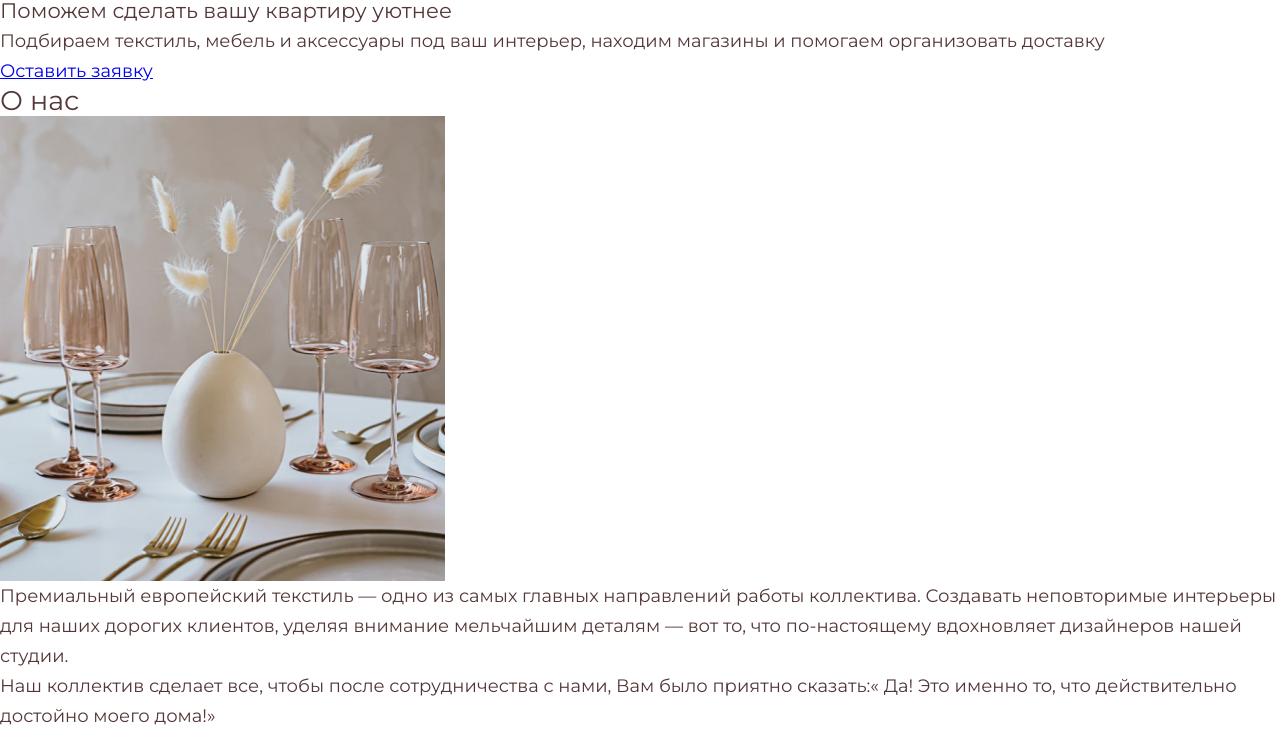
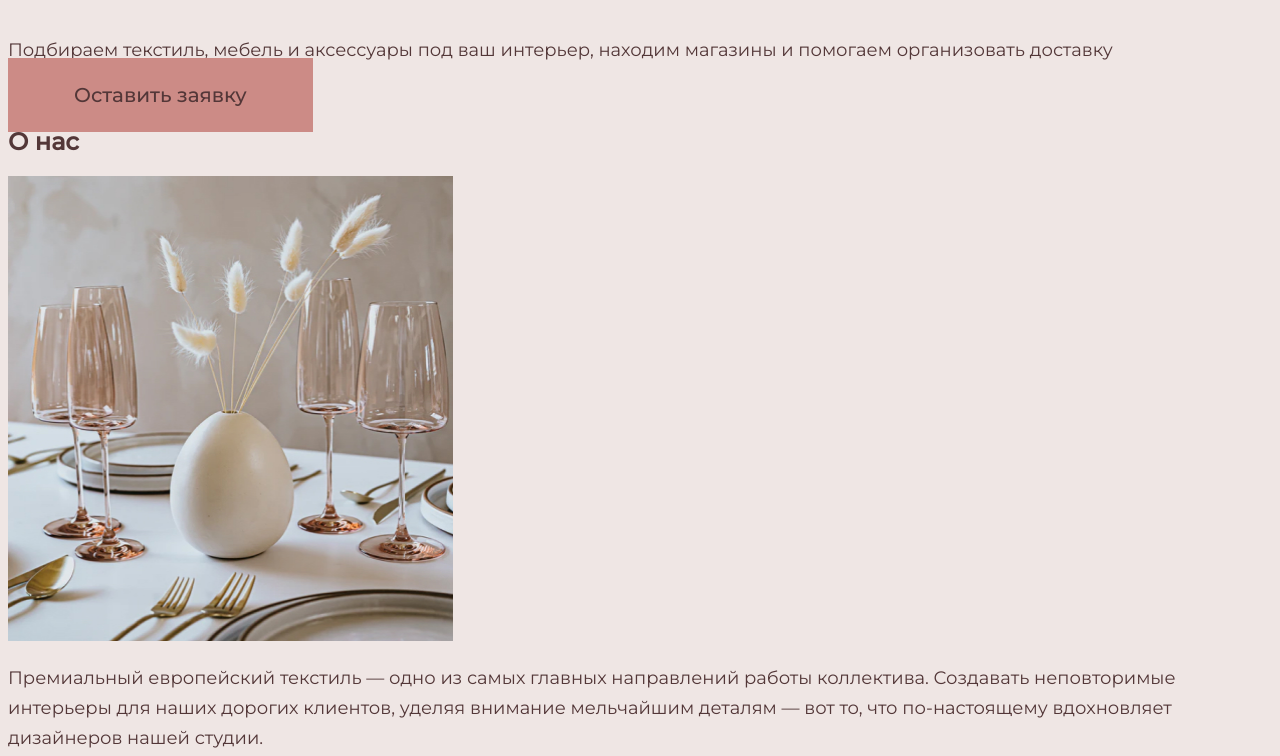
Before and after one commit to ALEVOLDON/Marathon-Finish-5.0, a website: page index.html in a window 1280 px wide. Shown: the part 305-1061 px from the top of the page. Drawn offline with Linux system fonts and the light colour scheme.

Commit message:
add style headline

```diff
--- a/app/css/style.css
+++ b/app/css/style.css
@@ -1,9 +1,9 @@
-
 :root {
-    --P1-color: #EFE6E4;
-    --P2-color: #E2C4BA;
-    --S1-color: #CC8B86;
-    --S2-color: #8D7370;
+  --P1-color-bg: #efe6e4;
+  --P2-color-bg: #e2c4ba;
+  --S1-color-bg: #cc8b86;
+  --S2-color-bg: #8d7370;
+  --color-text: #533738;
 }
 
 *,
@@ -12,61 +12,34 @@
   box-sizing: border-box;
 }
 
-body,
-h1,
-h2,
-h3,
-h4,
-h5,
-p,
-figure,
-picture {
-  margin: 0;
+body {
+  font-family: "Montserrat";
+  font-style: normal;
+  font-weight: 400;
+  background-color: var(--P1-color-bg);
+  color: var(--color-text);
 }
 
-h1,
-h2,
-h3,
-h4,
-h5,
-h6,
-p {
-  font-weight: 400;
+ul {
+  margin: 0;
+  padding: 0;
 }
 
-img,
-picture {
-  display: block;
-  max-width: 100%;
+li {
+  list-style: none;
 }
 
-input,
-button,
-textarea,
-select {
-  font: inherit;
+a {
+  text-decoration: none;
+  font-size: 16px;
+  line-height: 20px;
+  color: var(--color-text);
 }
 
-@media (prefers-reduced-motion: reduce) {
-  *,
-  *::before,
-  *::after {
-    animation-duration: 0.01ms !important;
-    animation-iteration-count: 1 !important;
-    scroll-behavior: auto !important;
-    transition-duration: 0.01ms !important;
-  }
-}
-
-body {
-    font-family: 'Montserrat';
-    font-style: normal;
-    font-weight: 400;
+p {
   font-size: 18px;
   line-height: 30px;
-    color: #533738;
 }
-
 
 .visually-hidden {
   position: absolute;
@@ -80,3 +53,24 @@ body {
   clip: rect(0 0 0 0);
   overflow: hidden;
 }
+
+/* header */
+
+.logo {
+  text-transform: uppercase;
+}
+
+/* headline */
+
+.headline h3 {
+  font-size: 50px;
+  line-height: 62px;
+}
+
+.headline a {
+  padding: 25px 66px;
+  font-weight: 500;
+  font-size: 20px;
+  line-height: 24px;
+  background-color: var(--S1-color-bg);
+}
```
Lines whose indentation alone changed are shown as unchanged.
